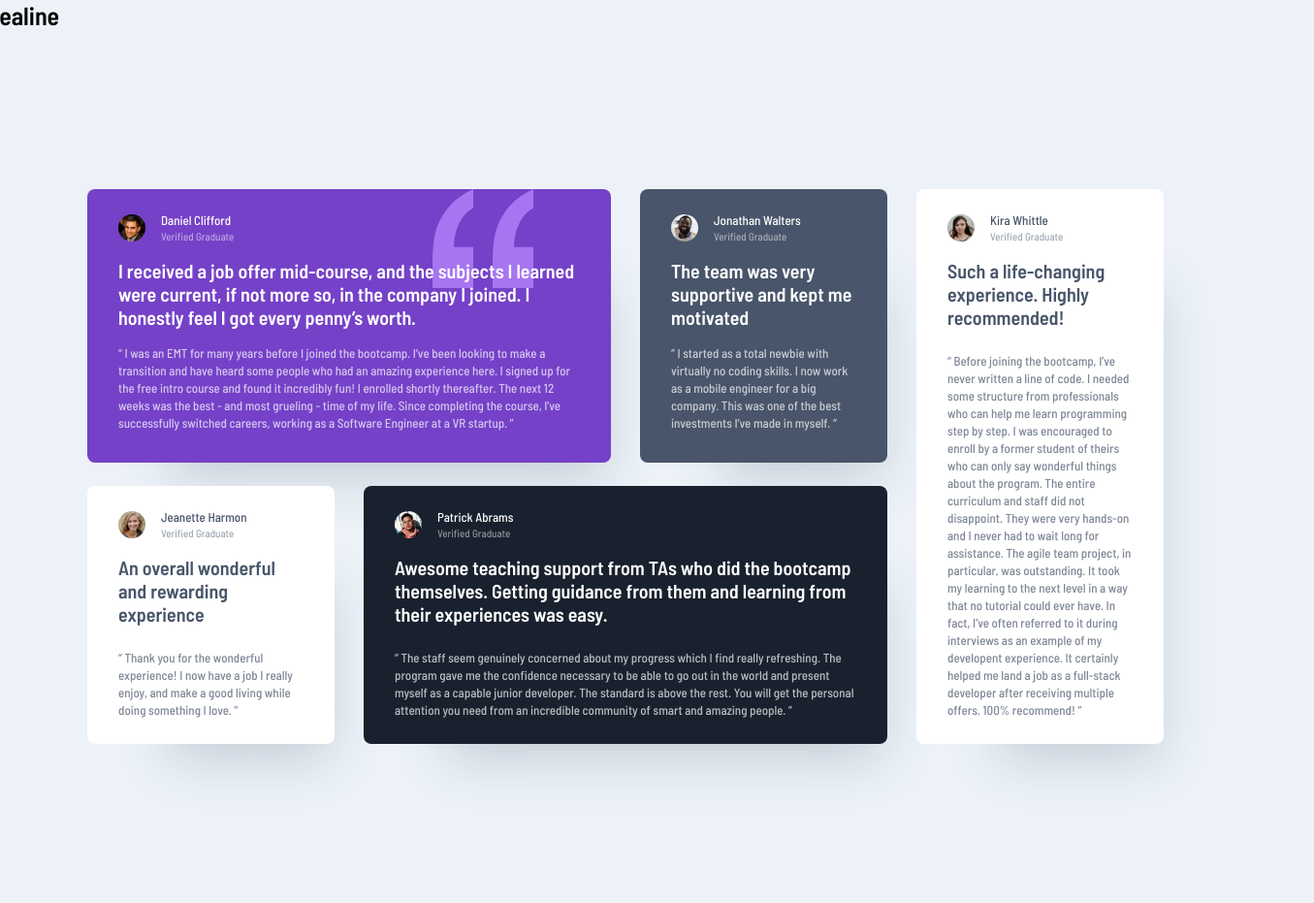
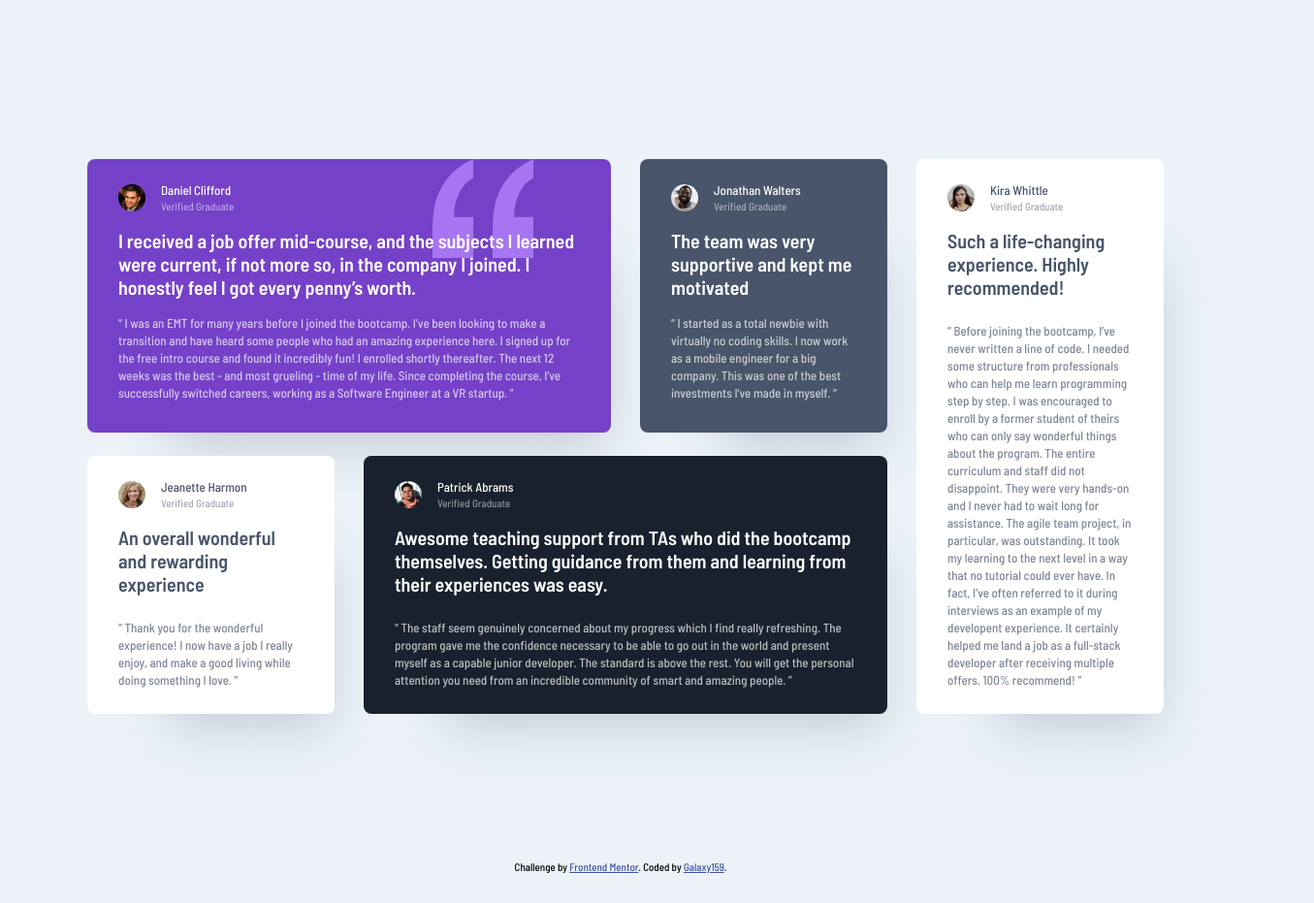
Before and after one commit to Galaxy159/Testimonial-Section, a React (Create React App) app: page / in a window 1280 px wide. Shown: the whole page at 97% size, 1355 px wide, since content can reach past the window. After the commit the page ends 900 px from the top, so only its background shows below. Built offline with nearby package versions, Linux system fonts and the light colour scheme.

Commit message:
show footer

```diff
--- a/src/App.js
+++ b/src/App.js
@@ -1,15 +1,14 @@
 import "./style/App.css";
-// import Footer from "./components/Footer";
+import Footer from "./components/Footer";
 import Testimonials from "./components/Testimonials";
 
 function App() {
   return (
     <>
       <main className="container">
-        <h1>some healine</h1>
         <Testimonials />
       </main>
-      {/* <Footer /> */}
+      <Footer />
     </>
   );
 }
```
